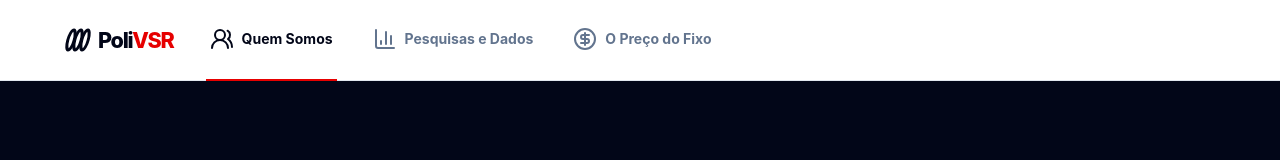
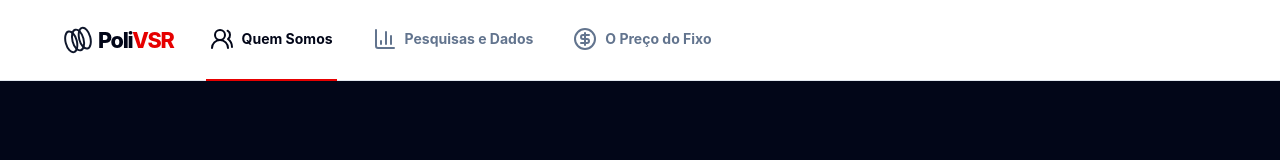
Before and after one commit to JPauloSar/PoliVSR-Hackathon-Hitachi, a Next.js app: page / in a window 1280 px wide. Shown: the top 160 px of the page. Built offline with nearby package versions, Linux system fonts and the light colour scheme.

Commit message:
Atualiza marca do cabeçalho com bobina estilizada
V0-Chat-Id: kfCOIYWPADr

```diff
--- a/app/page.tsx
+++ b/app/page.tsx
@@ -20,7 +20,7 @@ function curveY(hour: number) { return 10 + 28 * Math.exp(-((hour - 10.5) ** 2)
 function getReactorCount(hour: number) { return Math.round(12 + 155 * Math.exp(-((hour - 12) ** 2) / 28)) }
 
 function BrandMark() {
-  return <span className="flex items-center gap-1.5" aria-label="PoliVSR"><svg viewBox="0 0 28 28" className="size-7 skew-x-[-15deg]" role="img" aria-label="Marca PoliVSR"><ellipse cx="7" cy="14" rx="3.2" ry="10" fill="none" stroke="currentColor" strokeWidth="3" /><ellipse cx="14" cy="14" rx="3.2" ry="10" fill="none" stroke="currentColor" strokeWidth="3" /><ellipse cx="21" cy="14" rx="3.2" ry="10" fill="none" stroke="currentColor" strokeWidth="3" /></svg><span className="text-[1.35rem] font-extrabold tracking-[-.06em]">Poli<span className="text-[#e60000]">VSR</span></span></span>
+  return <span className="flex items-center gap-1.5" aria-label="PoliVSR"><svg viewBox="0 0 100 100" className="size-7 text-slate-900" role="img" aria-label="Marca PoliVSR"><g transform="rotate(-15 50 50)"><ellipse cx="25" cy="50" rx="20" ry="38" fill="none" stroke="currentColor" strokeWidth="7" /><ellipse cx="50" cy="50" rx="20" ry="38" fill="none" stroke="currentColor" strokeWidth="7" /><ellipse cx="75" cy="50" rx="20" ry="38" fill="none" stroke="currentColor" strokeWidth="7" /></g></svg><span className="text-[1.35rem] font-extrabold tracking-[-.06em]">Poli<span className="text-[#e60000]">VSR</span></span></span>
 }
 
 function CurveChart({ hour, onChange }: { hour: number; onChange: (hour: number) => void }) {
```
